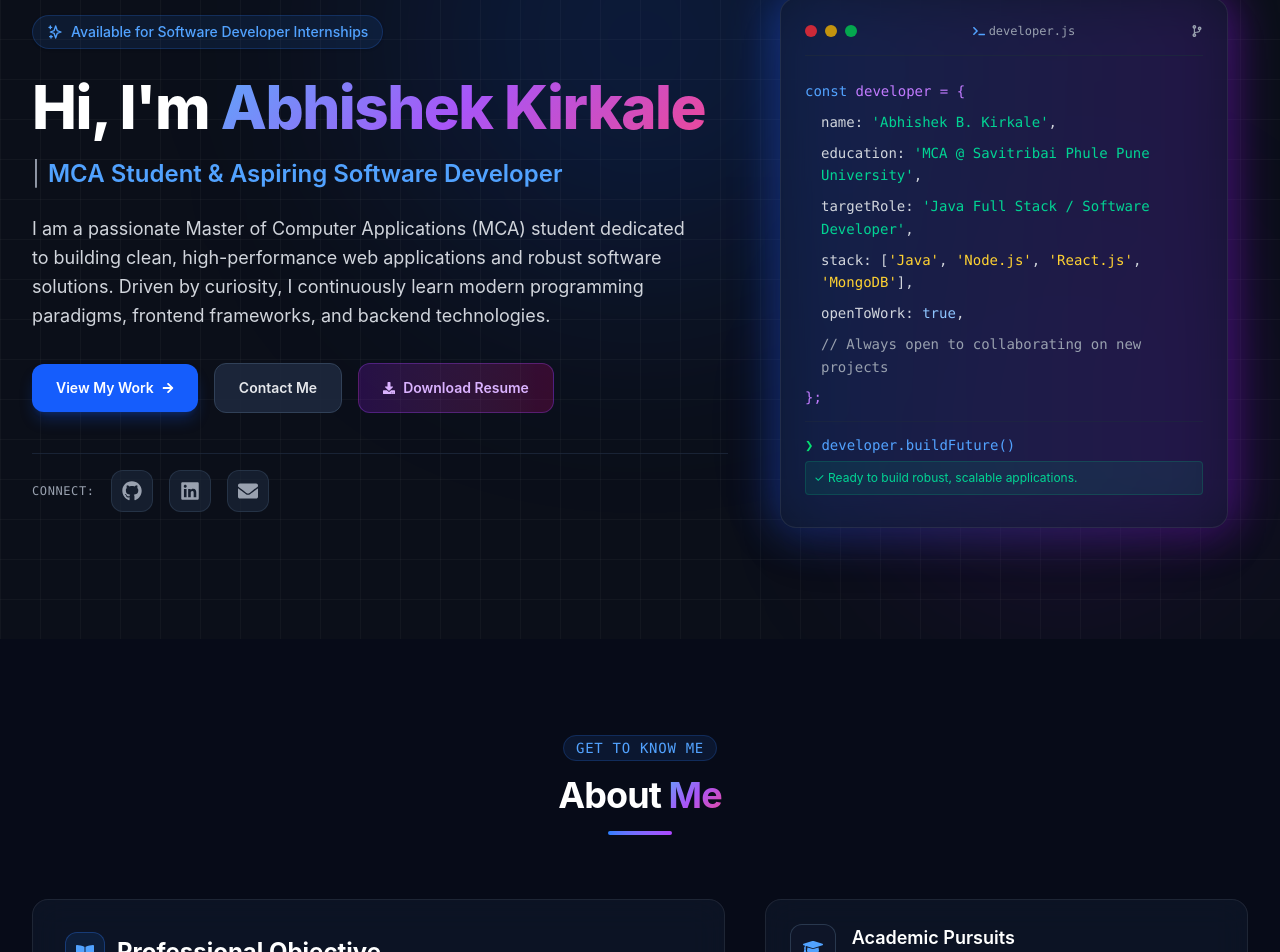
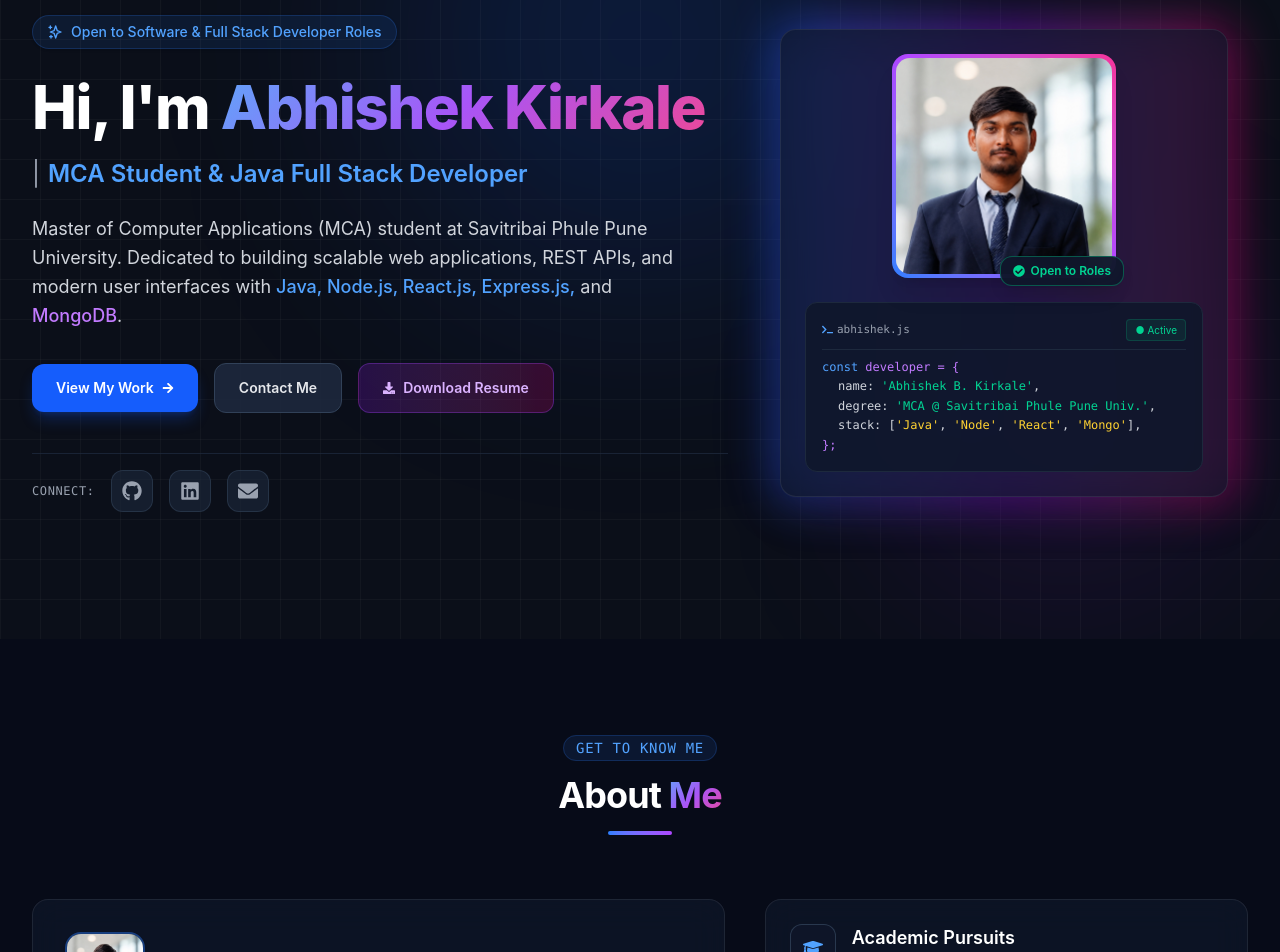
Before and after one commit to AbhishekKirkale/Portfolio, a React (Vite) app: page / in a window 1280 px wide. Shown: the part 161-1113 px from the top of the page. Built offline with nearby package versions, Linux system fonts and the light colour scheme.

Commit message:
AddUserProfilePhoto

```diff
--- a/src/components/About.jsx
+++ b/src/components/About.jsx
@@ -2,6 +2,7 @@ import React from 'react';
 import { motion } from 'framer-motion';
 import { FaGraduationCap, FaCode, FaBullseye, FaBookOpen, FaGlobe, FaUserCheck } from 'react-icons/fa';
 import { professionalSkills, languagesSpoken } from '../data/skills';
+import profileImg from '../assets/profile.jpg';
 
 const highlightCards = [
   {
@@ -58,17 +59,22 @@ const About = () => {
 
           {/* Main Narrative Card */}
           <motion.div
-            className="lg:col-span-7 glass-card p-8 rounded-2xl border border-slate-800 relative space-y-6"
+            className="lg:col-span-7 glass-card p-6 sm:p-8 rounded-2xl border border-slate-800 relative space-y-6"
             initial={{ opacity: 0, x: -20 }}
             whileInView={{ opacity: 1, x: 0 }}
             viewport={{ once: true }}
             transition={{ duration: 0.6 }}
           >
-            <div className="flex items-center space-x-3 mb-2">
-              <div className="w-10 h-10 rounded-xl bg-blue-500/10 border border-blue-500/30 flex items-center justify-center text-blue-400">
-                <FaBookOpen className="text-lg" />
+            <div className="flex flex-col sm:flex-row items-start sm:items-center space-y-4 sm:space-y-0 sm:space-x-4 pb-4 border-b border-slate-800">
+              <img
+                src={profileImg}
+                alt="Abhishek Baburao Kirkale"
+                className="w-20 h-20 rounded-2xl object-cover border-2 border-blue-500/40 shadow-md"
+              />
+              <div>
+                <h3 className="text-2xl font-bold text-white">Abhishek Baburao Kirkale</h3>
+                <span className="text-xs font-mono text-blue-400 block mt-0.5">MCA Student & Full Stack Developer</span>
               </div>
-              <h3 className="text-2xl font-bold text-white">Professional Objective</h3>
             </div>
 
             <p className="text-gray-300 text-base leading-relaxed">
--- a/src/components/Hero.jsx
+++ b/src/components/Hero.jsx
@@ -1,7 +1,8 @@
 import React from 'react';
 import { motion } from 'framer-motion';
-import { FaGithub, FaLinkedin, FaEnvelope, FaDownload, FaArrowRight, FaCodeBranch, FaTerminal } from 'react-icons/fa';
+import { FaGithub, FaLinkedin, FaEnvelope, FaDownload, FaArrowRight, FaCodeBranch, FaTerminal, FaCheckCircle } from 'react-icons/fa';
 import { HiOutlineSparkles } from 'react-icons/hi';
+import profileImg from '../assets/profile.jpg';
 
 const Hero = () => {
   const handleScrollTo = (e, targetId) => {
@@ -11,7 +12,6 @@ const Hero = () => {
       element.scrollIntoView({ behavior: 'smooth' });
     }
   };
-
 
   return (
     <section id="home" className="relative min-h-screen pt-28 pb-16 flex items-center bg-grid-pattern overflow-hidden">
@@ -32,7 +32,7 @@ const Hero = () => {
             {/* Status Pill */}
             <div className="inline-flex items-center space-x-2 px-3.5 py-1.5 rounded-full bg-blue-500/10 border border-blue-500/20 text-blue-400 text-xs sm:text-sm font-medium w-fit mb-6 shadow-sm">
               <HiOutlineSparkles className="text-blue-400 text-base" />
-              <span>Available for Software Developer Internships</span>
+              <span>Open to Software & Full Stack Developer Roles</span>
             </div>
 
             {/* Main Greeting */}
@@ -42,12 +42,12 @@ const Hero = () => {
 
             {/* Sub-headline */}
             <h2 className="text-xl sm:text-2xl text-blue-400 font-semibold mb-6 flex items-center gap-2">
-              <span className="text-gray-400 font-normal">|</span> MCA Student & Aspiring Software Developer
+              <span className="text-gray-400 font-normal">|</span> MCA Student & Java Full Stack Developer
             </h2>
 
             {/* Introduction Bio */}
             <p className="text-gray-300 text-base sm:text-lg leading-relaxed mb-8 max-w-2xl font-normal">
-              I am a passionate Master of Computer Applications (MCA) student dedicated to building clean, high-performance web applications and robust software solutions. Driven by curiosity, I continuously learn modern programming paradigms, frontend frameworks, and backend technologies.
+              Master of Computer Applications (MCA) student at Savitribai Phule Pune University. Dedicated to building scalable web applications, REST APIs, and modern user interfaces with <span className="text-blue-400 font-medium">Java, Node.js, React.js, Express.js,</span> and <span className="text-purple-400 font-medium">MongoDB</span>.
             </p>
 
             {/* Action Buttons */}
@@ -114,7 +114,7 @@ const Hero = () => {
 
           </motion.div>
 
-          {/* Right Column - Developer Visual Card */}
+          {/* Right Column - Profile Image & Developer Window */}
           <motion.div
             className="lg:col-span-5 flex justify-center"
             initial={{ opacity: 0, scale: 0.95 }}
@@ -122,58 +122,52 @@ const Hero = () => {
             transition={{ duration: 0.6, delay: 0.2 }}
           >
             <div className="relative w-full max-w-md">
-              {/* Outer Card Glow */}
-              <div className="absolute -inset-1 bg-gradient-to-r from-blue-600 to-purple-600 rounded-3xl blur-xl opacity-30 animate-pulse"></div>
+              {/* Outer Glow */}
+              <div className="absolute -inset-1.5 bg-gradient-to-r from-blue-600 via-purple-600 to-pink-600 rounded-3xl blur-xl opacity-35 animate-pulse"></div>
 
-              {/* Developer Code Window Mockup */}
-              <div className="relative rounded-2xl glass-card p-6 shadow-2xl border border-slate-800">
+              {/* Main Profile Card Container */}
+              <div className="relative rounded-2xl glass-card p-6 shadow-2xl border border-slate-800 flex flex-col items-center">
 
-                {/* Window Controls Header */}
-                <div className="flex items-center justify-between pb-4 mb-4 border-b border-slate-800/80">
-                  <div className="flex items-center space-x-2">
-                    <span className="w-3 h-3 rounded-full bg-red-500/80 inline-block"></span>
-                    <span className="w-3 h-3 rounded-full bg-yellow-500/80 inline-block"></span>
-                    <span className="w-3 h-3 rounded-full bg-green-500/80 inline-block"></span>
+                {/* Profile Image with Gradient Ring */}
+                <div className="relative mb-6 group">
+                  <div className="w-48 h-48 sm:w-56 sm:h-56 rounded-2xl p-1 bg-gradient-to-tr from-blue-500 via-purple-500 to-pink-500 shadow-xl overflow-hidden">
+                    <img
+                      src={profileImg}
+                      alt="Abhishek Baburao Kirkale"
+                      className="w-full h-full object-cover rounded-[14px] group-hover:scale-105 transition-transform duration-500"
+                    />
                   </div>
-                  <div className="flex items-center text-xs text-gray-400 font-mono space-x-1">
-                    <FaTerminal className="text-blue-400" />
-                    <span>developer.js</span>
-                  </div>
-                  <div className="text-xs text-gray-400 font-mono">
-                    <FaCodeBranch />
+
+                  {/* Verification Floating Badge */}
+                  <div className="absolute -bottom-2 -right-2 bg-slate-900/95 backdrop-blur-md px-3 py-1.5 rounded-xl border border-emerald-500/40 text-emerald-400 text-xs font-semibold flex items-center space-x-1.5 shadow-lg">
+                    <FaCheckCircle className="text-emerald-400 text-xs" />
+                    <span>Open to Roles</span>
                   </div>
                 </div>
 
-                {/* Simulated Code Body */}
-                <div className="font-mono text-xs sm:text-sm text-left leading-relaxed space-y-2 text-gray-300 overflow-x-auto py-2">
+                {/* Developer Code Box */}
+                <div className="w-full rounded-xl bg-slate-900/90 border border-slate-800 p-4 font-mono text-xs text-left leading-relaxed text-gray-300">
+                  <div className="flex items-center justify-between pb-2 mb-2 border-b border-slate-800 text-[11px] text-gray-400">
+                    <span className="flex items-center space-x-1">
+                      <FaTerminal className="text-blue-400" />
+                      <span>abhishek.js</span>
+                    </span>
+                    <span className="text-emerald-400 font-sans text-[10px] bg-emerald-500/10 px-2 py-0.5 rounded border border-emerald-500/20">
+                      ● Active
+                    </span>
+                  </div>
+
                   <p className="text-purple-400"><span className="text-blue-400">const</span> developer = &#123;</p>
                   <p className="pl-4">
                     name: <span className="text-emerald-400">'Abhishek B. Kirkale'</span>,
                   </p>
                   <p className="pl-4">
-                    education: <span className="text-emerald-400">'MCA @ Savitribai Phule Pune University'</span>,
+                    degree: <span className="text-emerald-400">'MCA @ Savitribai Phule Pune Univ.'</span>,
                   </p>
                   <p className="pl-4">
-                    targetRole: <span className="text-emerald-400">'Java Full Stack / Software Developer'</span>,
+                    stack: [<span className="text-amber-300">'Java'</span>, <span className="text-amber-300">'Node'</span>, <span className="text-amber-300">'React'</span>, <span className="text-amber-300">'Mongo'</span>],
                   </p>
-                  <p className="pl-4">
-                    stack: [<span className="text-amber-300">'Java'</span>, <span className="text-amber-300">'Node.js'</span>, <span className="text-amber-300">'React.js'</span>, <span className="text-amber-300">'MongoDB'</span>],
-                  </p>
-                  <p className="pl-4">
-                    openToWork: <span className="text-blue-300">true</span>,
-                  </p>
-                  <p className="pl-4 text-gray-400">// Always open to collaborating on new projects</p>
                   <p className="text-purple-400">&#125;;</p>
-
-                  <div className="pt-3 border-t border-slate-800/60 mt-3">
-                    <p className="text-blue-400 flex items-center">
-                      <span className="text-green-400 mr-2">❯</span>
-                      <span>developer.buildFuture()</span>
-                    </p>
-                    <p className="text-emerald-400 font-sans text-xs mt-1 bg-emerald-500/10 p-2 rounded border border-emerald-500/20">
-                      ✓ Ready to build robust, scalable applications.
-                    </p>
-                  </div>
                 </div>
 
               </div>
```
Also changed, not shown: src/assets/profile.jpg (added).
